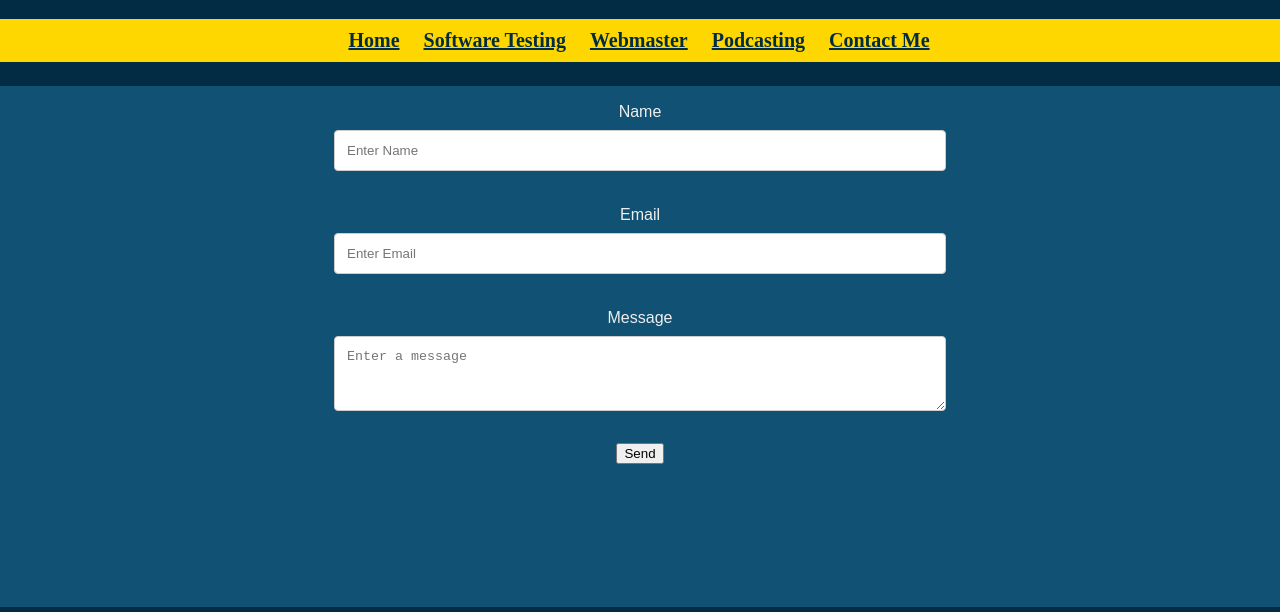
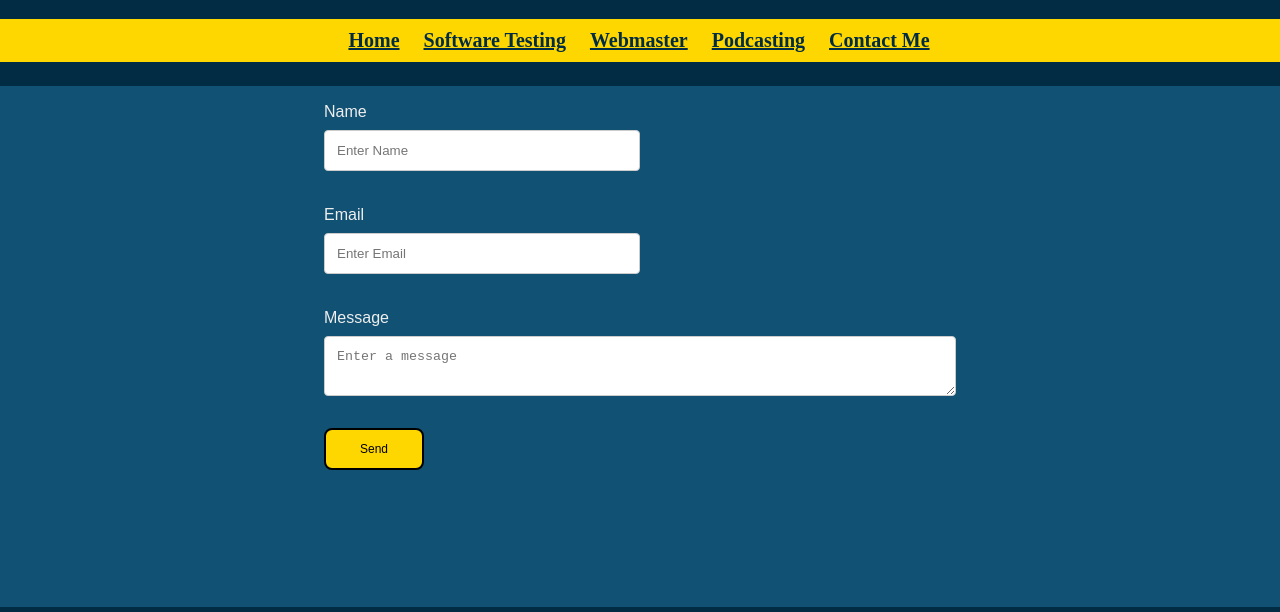
Before and after one commit to benweese/benweese.github.io.old, a website: page contact.html in a window 1280 px wide. Shown: the part 85-697 px from the top of the page. Drawn offline with nearby package versions, Linux system fonts and the light colour scheme.

Commit message:
Styling Contact

```diff
--- a/contact.html
+++ b/contact.html
@@ -35,7 +35,7 @@
       </label>
     </p>
     <p>
-      <button type="submit" id="submit">Send</button>
+      <button class="button" type="submit" id="submit"><span>Send</span></button>
     </p>
   </form>
   </div>
--- a/css/StyleSheet.css
+++ b/css/StyleSheet.css
@@ -47,7 +47,7 @@ a:hover {
   border: 0 none;
   padding: 10px;
 }
-input[type=text], [type=email], select, textarea {
+input[type=text], [type=email], select {
   width: 50%;
   padding: 12px; /* Some padding */
   border: 1px solid #ccc; /* Gray border */
@@ -58,26 +58,62 @@ input[type=text], [type=email], select, textarea {
 }
 
 textarea {
-  height: 75px;
+  width: 100%;
+  height: 60px;
+  padding: 12px; /* Some padding */
+  border: 1px solid #ccc; /* Gray border */
+  border-radius: 4px; /* Rounded borders */
+  box-sizing: border-box; /* Make sure that padding and width stays in place */
+  margin-top: 6px; /* Add a top margin */
+  margin-bottom: 16px; /* Bottom margin */
   resize: vertical /* Allow the user to vertically resize the textarea (not horizontally) */
 }
 
-input[type=submit] {
-  background-color: #022c43;
-  color: #022c43;
-  padding: 12px 20px;
-  border: none;
-  border-radius: 4px;
+
+.button {
+  background-color: #ffd700;
+  border: 2px solid black;
+  border-radius: 8px;
+  color: black;
+  width: 100px;
+  padding: 12px;
+  text-align: center;
+  text-decoration: none;
+  display: inline-block;
+  font-size: 12px;
+  -webkit-transition-duration: 0.5s; /* Safari */
+  transition: all 0.5s;
   cursor: pointer;
 }
+.button span {
+  cursor: pointer;
+  display: inline-block;
+  position: relative;
+  transition: 0.5s;
+}
 
-input[type=submit]:hover {
-  background-color: #115173;
+.button span:after {
+  content: '\00bb';
+  position: absolute;
+  opacity: 0;
+  top: 0;
+  right: -20px;
+  transition: 0.5s;
+}
+
+.button:hover span {
+  padding-right: 25px;
+}
+
+.button:hover span:after {
+  opacity: 1;
+  right: 0;
 }
 
 .contact {
   display: block;
-  text-align: center;
+  margin: auto;
+  width: 50%;
 }
 
 body {
```
